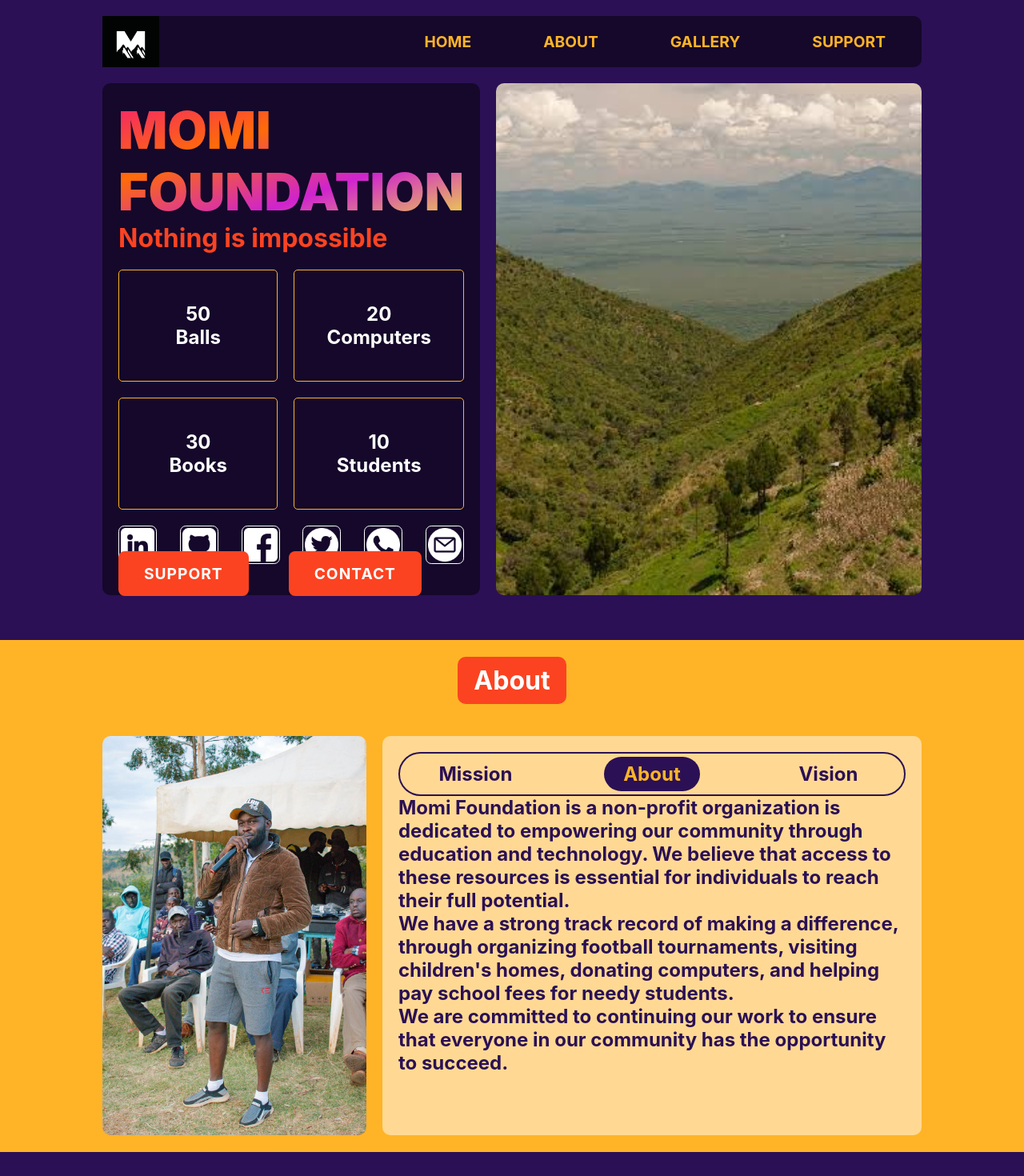
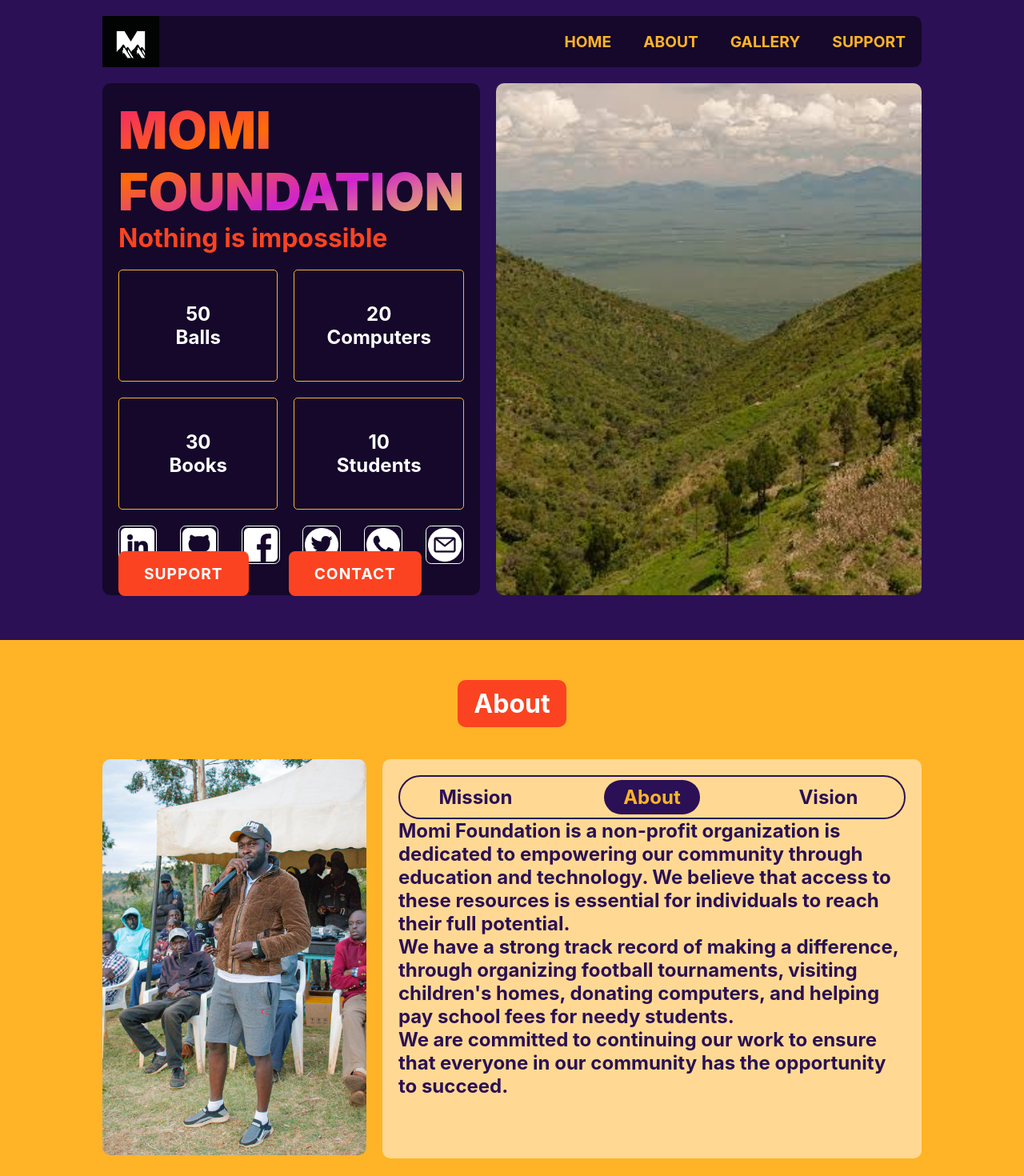
Before and after one commit to aweSAM-XS/momi-foundation, a React (Create React App) app: page / in a window 1280 px wide. Shown: the top 1470 px of the page at 80% size. Built offline with nearby package versions, Linux system fonts and the light colour scheme.

Commit message:
Nothing is Impossible

```diff
--- a/src/components/about/About.css
+++ b/src/components/about/About.css
@@ -1,7 +1,7 @@
 #about-section {
     background-color: var(--sub-secondary-color);
     width: 100%;
-    height: 80vh;
+    max-height: 100vh;
     display: flex;
     flex-direction: column;
     justify-content: center;
--- a/src/components/home/Home.css
+++ b/src/components/home/Home.css
@@ -38,7 +38,6 @@ a {
 
 .nav-item {
     padding: 20px;
-    height: 100%;
     list-style: none;
     transition: all 0.3s ease-in-out;
 }
@@ -48,8 +47,7 @@ a {
     color: var(--sub-secondary-color);
     font-weight: 700;
     font-size: 1.2rem;
-    padding: 40px 25px;
-    height: 100%;
+    height: 8vh;
 }
 
 .nav-item:hover {
--- a/src/components/home/Nav.js
+++ b/src/components/home/Nav.js
@@ -11,7 +11,7 @@ export default function Nav({place}) {
                     <a href='#home'>Home</a>
                 </li>
                 <li className='nav-item'>
-                    <a href='#about'>About</a>
+                    <a href='#about-section'>About</a>
                 </li>
                 <li className='nav-item'>
                     <a href='#gallery'>Gallery</a>
--- a/src/components/home/Socials.js
+++ b/src/components/home/Socials.js
@@ -9,31 +9,31 @@ export default function Socials () {
 	return (
 		<div className='hero-btn'>
                     <div className='socials'>
-                        <a href='linkedin.com/momi-foundation'>
+                        <a href='https://www.linkedin.com/company/momi-foundation/'>
                             <img
                                 alt='linkedin icon'
                                 src={linkedin}
                                 className='social-icon'></img>
                         </a>
-                        <a href='github.com/momi-foundation'>
+                        <a href='https://github.com/momi-foundation-coding'>
                             <img
                                 alt='github icon'
                                 src={github}
                                 className='social-icon'></img>
                         </a>
-                        <a href='facebook.com/momi-foundation'>
+                        <a href='https://facebook.com/momi-foundation'>
                             <img
                                 alt='facebook'
                                 src={facebook}
                                 className='social-icon'></img>
                         </a>
-                        <a href='twitter.com/momi-foundation'>
+                        <a href='https://twitter.com/momi-foundation'>
                             <img
                                 alt='twitter icon'
                                 src={twitter}
                                 className='social-icon'></img>
                         </a>
-                        <a href='chat.whatsapp.com/momi-foundation'>
+                        <a href='https://chat.whatsapp.com/momi-foundation'>
                             <img
                                 alt='whatsapp icon'
                                 src={whatsapp}
```
